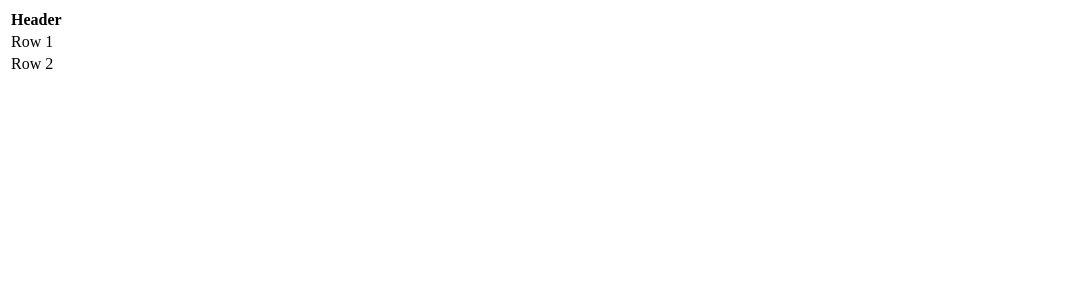
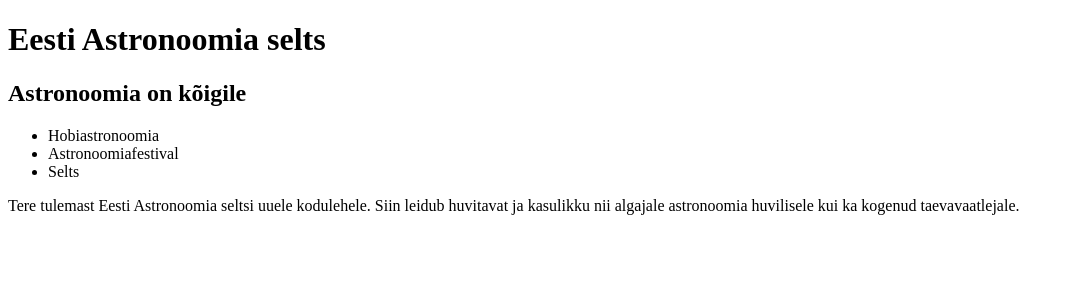
Before and after one commit to epalm1/astronomy-project, a React (Vite) app in the folder Front-end/astronomy-app/: page / in a window 1280 px wide. Shown: the top 300 px of the page, without its empty margins (0-1074 px from the left). Built offline with nearby package versions, Linux system fonts and the light colour scheme.

Commit message:
SCRUM-202 Create the main page layout

```diff
--- a/Front-end/astronomy-app/src/App.jsx
+++ b/Front-end/astronomy-app/src/App.jsx
@@ -1,7 +1,13 @@
+import React from "react";
+import Header from "./components/Header.jsx";
+// import Header from "./components/Header.jsx";
+import {useState} from "react";
+
 function App() {
   return (
       <div className="App">
-        <h1>Hello World!</h1>
+          <Header />
+          <p>Tere tulemast Eesti Astronoomia seltsi uuele kodulehele. Siin leidub huvitavat ja kasulikku nii algajale astronoomia huvilisele kui ka kogenud taevavaatlejale.</p>
       </div>
   );
 }
--- /dev/null
+++ b/Front-end/astronomy-app/src/components/Header.jsx
@@ -0,0 +1,16 @@
+import React from "react";
+
+function Header() {
+    return (
+        <header>
+            <h1>Eesti Astronoomia selts</h1>
+            <h2>Astronoomia on kõigile</h2>
+            <ul>
+                <li>Hobiastronoomia</li>
+                <li>Astronoomiafestival</li>
+                <li>Selts</li>
+            </ul>
+        </header>
+    );
+}
+export default Header;
--- a/Front-end/astronomy-app/src/main.jsx
+++ b/Front-end/astronomy-app/src/main.jsx
@@ -1,19 +1,9 @@
+import React from 'react';
 import { createRoot } from 'react-dom/client'
+import App from './App'
 
-const myelement = (
-    <table>
-        <tr>
-            <th>Header</th>
-        </tr>
-        <tr>
-            <td>Row 1</td>
-        </tr>
-        <tr>
-            <td>Row 2</td>
-        </tr>
-
-    </table>
-);
 createRoot(document.getElementById('root')).render(
-  myelement
+    <React.StrictMode>
+        <App />
+    </React.StrictMode>
 )
```
